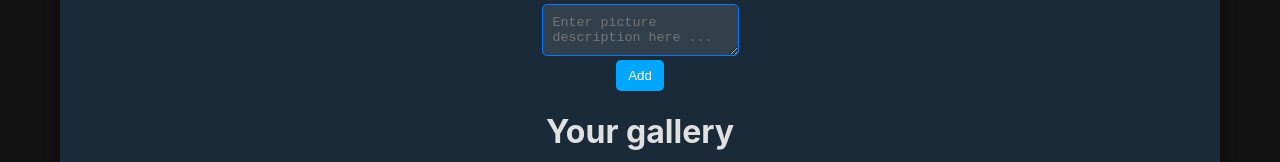
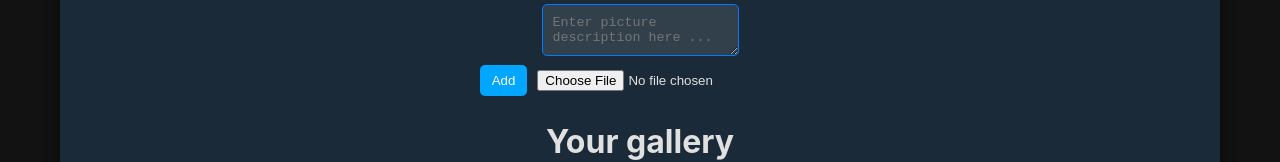
Before and after one commit to MvxaK/Final-Front-End, a React (Create React App) app: page / in a window 1280 px wide. Shown: the part 284-446 px from the top of the page. Built offline with nearby package versions, Linux system fonts and the light colour scheme.

Commit message:
Added file input to profile

```diff
--- a/src/components/MyPictures/MyPictures.jsx
+++ b/src/components/MyPictures/MyPictures.jsx
@@ -27,6 +27,7 @@ const MyPictures = () => {
             <textarea className={s.textarea} placeholder="Enter picture description here ..."></textarea>
             <br />
             <button className={s.addButton}>Add</button>
+            <input type="file" className={s.fileInput} />
 
             <h1>Your gallery</h1>
             <div className={s.gallery}>
--- a/src/components/MyPictures/MyPictures.module.css
+++ b/src/components/MyPictures/MyPictures.module.css
@@ -61,3 +61,6 @@
 .addButton:hover {
     background-color: #0056b3;
 }
+.fileInput{
+    margin: 10px;
+}
```
